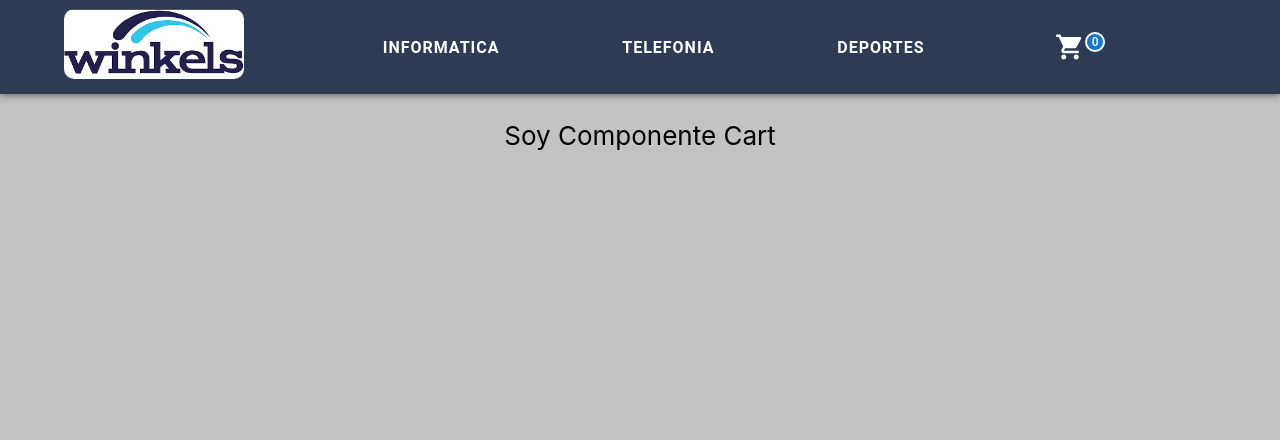
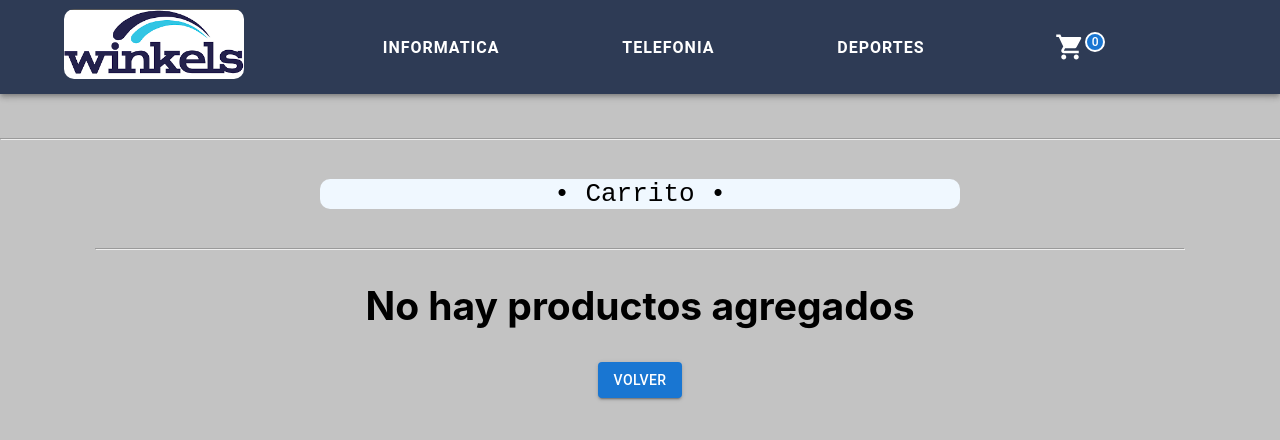
Before and after one commit to aagustin7-dev/tienda-winkels-arana, a React (Create React App) app: page /cart in a window 1280 px wide. Shown: the top 440 px of the page. Built offline with nearby package versions, Linux system fonts and the light colour scheme.

Commit message:
Created CartView

```diff
--- a/src/components/Cart.js
+++ b/src/components/Cart.js
@@ -1,12 +1,77 @@
-import React from 'react';
+import React, {useContext, useEffect, useState} from 'react';
+import {Link} from "react-router-dom";
+import Button from "@mui/material/Button";
+import {Grid, List, ListItem, ListItemAvatar, ListItemText, TextField} from "@mui/material";
+import {CartContext} from "./CartContextProvider";
+import IconButton from "@mui/material/IconButton";
+import Avatar from "@mui/material/Avatar";
+import DeleteIcon from '@mui/icons-material/Delete';
+import Item from "./Item";
+import Box from "@mui/material/Box";
+
 
 const Cart = () => {
 
-    return (
-        <>
-            <p>Soy Componente Cart</p>
+    let { cart, getTotalProducts, removeFromCart } = useContext(CartContext);
 
-        </>
-    );
-}
+    const mostrarMensaje = () => {
+        alert("Compra efectuada");
+    }
+
+        return (
+            <>
+                <br/>
+                <hr style={{'width': '100%'}}/>
+                <Grid container>
+                    <Grid item xs={12}>
+                        <p style={{ fontFamily: 'monospace', backgroundColor: 'aliceblue', borderRadius: '10px', width: '50%', marginLeft: '25%' }}> • Carrito •  </p>
+                    </Grid>
+
+                    {cart.map((item) => {
+                            return (
+                                <Grid item xs={12}>
+                                    <hr style={{'width': '50%'}}/>
+                                    <div style={{ 'border-left': '1px solid hsla(200, 10%, 50%,100)'}} >
+                                        <img style={{'width': '150px', 'height': '150px', 'border-radius': '10px'}} src={item.pictureUrl} />
+                                        <p style={{ margin:4, fontFamily: 'fantasy', fontSize: '30px' }}>{item.title}</p>
+                                        <p style={{ margin:10, fontFamily: 'Papyrus', fontSize: '25px' }}>
+                                            Cantidad: <TextField style={{ 'width': '50px' }}
+                                            id="outlined-size-small"
+                                            defaultValue={item.cantidadProducto}
+                                            size="small"
+                                            disabled={true}
+                                        />
+                                        </p>
+                                        <p style={{ margin:10, fontFamily: 'Garamond', fontSize: '25px' }}>Precio final del producto: ${(item.price * item.cantidadProducto).toString().replace(/\B(?<!\.\d*)(?=(\d{3})+(?!\d))/g, ".")}</p>
+                                        <p><Button onClick={ () => {removeFromCart(item.id)}} variant="contained" color="error">Borrar Producto</Button></p>
+                                    </div>
+                                </Grid>
+                            );
+                        })}
+
+                    </Grid>
+                <hr style={{'width': '85%'}}/>
+                {getTotalProducts().cantidadProducto === 0 && <p>
+                    <h2>No hay productos agregados</h2>
+                    <Link to={"/home"} style={{ textDecoration: 'none', color: 'white' }}>
+                        <Box>
+                            <Button variant="contained">Volver</Button>
+                        </Box>
+                    </Link>
+                    </p>}
+                {getTotalProducts().cantidadProducto > 0 && <p><b>Monto Total:</b> ${getTotalProducts().price.toString().replace(/\B(?<!\.\d*)(?=(\d{3})+(?!\d))/g, ".")}
+                    <Box>
+                        <br/>
+                        <Button onClick={ () => {mostrarMensaje()}} variant="contained">Comprar</Button>
+                        <p>
+                            <Link to={"/home"} style={{ textDecoration: 'none', color: 'white' }}>
+                                <Button variant="contained">Ver más productos</Button>
+                            </Link>
+                        </p>
+                    </Box>
+                </p>}
+                <br/>
+            </>
+        );
+    }
 export default Cart;
--- a/src/components/CartContextProvider.js
+++ b/src/components/CartContextProvider.js
@@ -21,6 +21,24 @@ const CartContextProvider = ({ children }) => {
         }
     };
 
+    const getTotalProducts = () => {
+
+        const total = {
+            price: 0,
+            cantidadProducto: 0
+        }
+
+        cart.forEach(product => {
+
+            total.price = total.price + product.cantidadProducto * product.price
+            total.cantidadProducto = total.cantidadProducto + product.cantidadProducto
+
+        })
+
+        return total;
+    }
+
+
     const removeFromCart = (id) => {
         // elimino del carrito el elemento que sea igual a mi id
         // filter => te va a devolver un array que cumpla con lo que vos pases en la condición de la función callback
@@ -31,7 +49,7 @@ const CartContextProvider = ({ children }) => {
     const cleanCart = () => setCart([]);
 
     return (
-        <CartContext.Provider value={{ cart, setCart, addToCart }}>
+        <CartContext.Provider value={{ cart, setCart, addToCart, getTotalProducts, removeFromCart }}>
             {children}
         </CartContext.Provider>
     );
--- a/src/components/CartWidget.js
+++ b/src/components/CartWidget.js
@@ -4,6 +4,7 @@ import ShoppingCartIcon from '@mui/icons-material/ShoppingCart';
 import Badge from '@mui/material/Badge';
 import { styled } from '@mui/material/styles';
 import {CartContext} from "./CartContextProvider";
+import {Link} from "react-router-dom";
 
 const StyledBadge = styled(Badge)(({ theme }) => ({
     '& .MuiBadge-badge': {
@@ -28,11 +29,13 @@ const CartWidget = () => {
 
     return (
 
-        <IconButton aria-label="cart">
-            <StyledBadge badgeContent={cantidad} showZero color="primary" >
-                <ShoppingCartIcon sx={{ p: 0, color: "white", fontSize: 30 }}/>
-            </StyledBadge>
-        </IconButton>
+        <Link to={"/cart"}>
+            <IconButton aria-label="cart">
+                <StyledBadge badgeContent={cantidad} showZero color="primary" >
+                    <ShoppingCartIcon sx={{ p: 0, color: "white", fontSize: 30 }}/>
+                </StyledBadge>
+            </IconButton>
+        </Link>
 
     );
 }
--- a/src/components/Item.js
+++ b/src/components/Item.js
@@ -22,7 +22,7 @@ const Item = ({ id, title, description, price, pictureUrl, categoria_id }) => {
                         fontSize: 'medium' }}>{description}</p>
                     <p style={{textTransform: 'capitalize',
                         fontWeight: 'bold',
-                        fontFamily: 'default' }}>{price}</p>
+                        fontFamily: 'default' }}>${(price).toString().replace(/\B(?<!\.\d*)(?=(\d{3})+(?!\d))/g, ".")}</p>
                     <Link to={`/item/${id}`} style={{ textDecoration: 'none', color: 'white' }}>
                         <Button variant="outlined" size="small">Ver detalle</Button>
                     </Link>
--- a/src/components/ItemCount.js
+++ b/src/components/ItemCount.js
@@ -1,12 +1,12 @@
-import React, {useContext, useState} from 'react';
+import React, {useContext, useEffect, useState} from 'react';
 import Button from "@mui/material/Button";
 import Box from "@mui/material/Box";
 import {CartContext} from "./CartContextProvider";
 
 const ItemCount = ({ product, setAddedToCart }) => {
-    const [cantidadProducto, setcantidadProducto] = useState(1);
     const {id, title, description, price, pictureurl} = product;
     let { cart, addToCart } = useContext(CartContext);
+    const [cantidadProducto, setcantidadProducto] = useState(1);
 
     const stock = 5;
 
@@ -21,6 +21,7 @@ const ItemCount = ({ product, setAddedToCart }) => {
             setcantidadProducto(cantidadProducto + 1);
         }
     }
+
 
     return(
 
--- a/src/components/ItemDetail.js
+++ b/src/components/ItemDetail.js
@@ -22,7 +22,7 @@ const ItemDetail = ({product}) => {
                         fontSize: 'medium' }}>{description}</p>
                     <p style={{textTransform: 'capitalize',
                         fontWeight: 'bold',
-                        fontFamily: 'default' }}>{price}</p>
+                        fontFamily: 'default' }}>${(price).toString().replace(/\B(?<!\.\d*)(?=(\d{3})+(?!\d))/g, ".")}</p>
                     <Link to={"/home"} style={{ textDecoration: 'none', color: 'white' }}>
                         <Button variant="outlined" size="small">Volver</Button>
                     </Link>
```
Also changed, not shown: src/components/ItemListContainer.js (+9 -9 lines).
